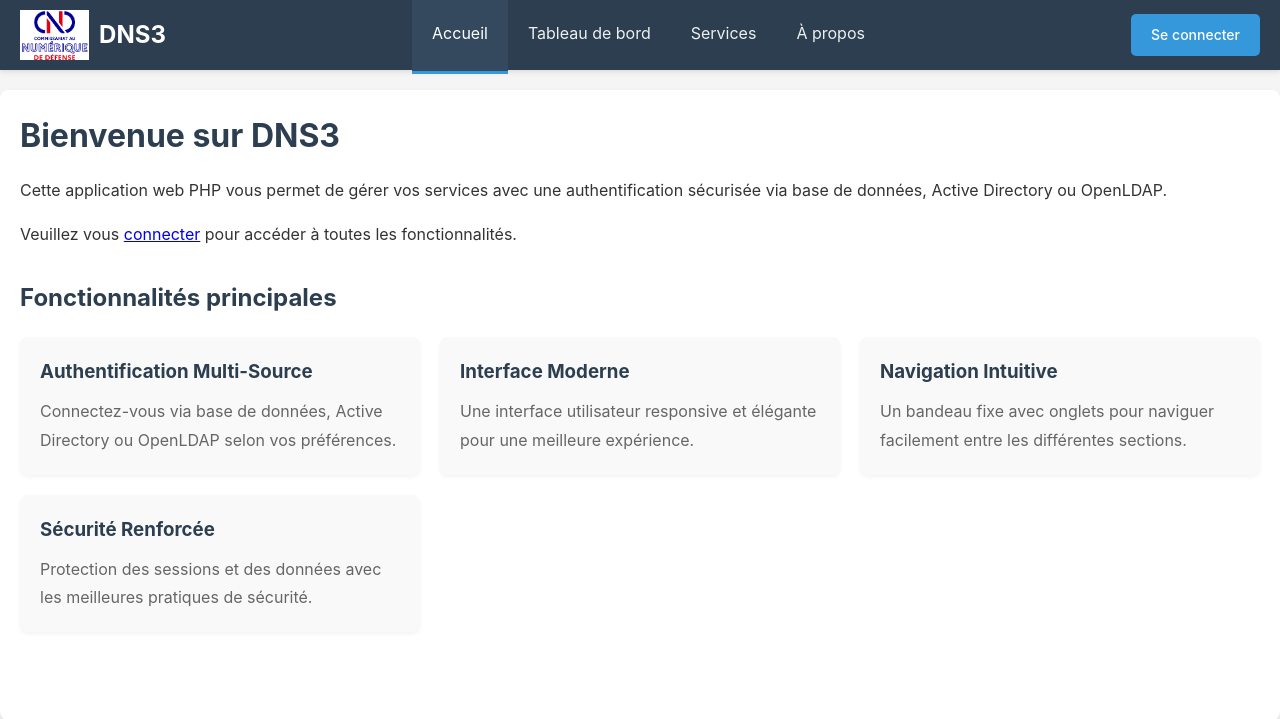
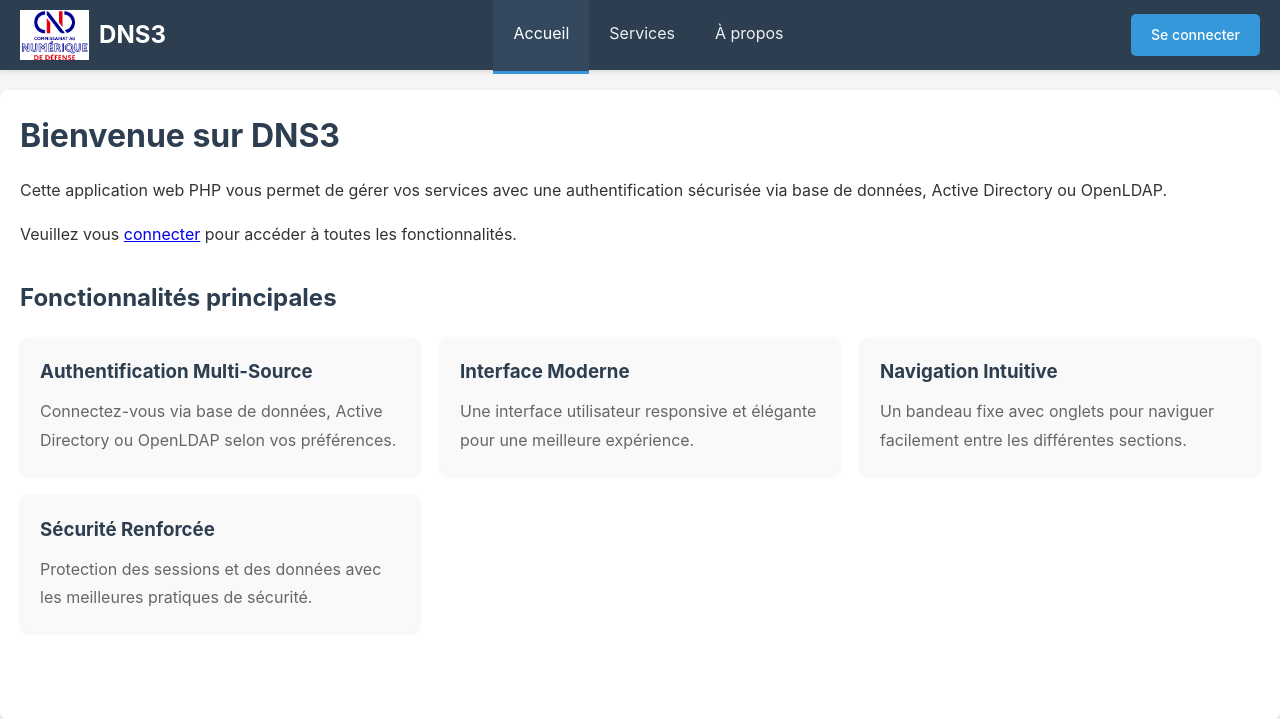
Before and after one commit to guittou/dns3, a PHP site: page /index.php in a window 1280 px wide. Shown: the top 719 px of the page. Run offline with PHP 8.4, Linux system fonts and the light colour scheme.

Commit message:
Refactor header navigation for active link detection

```diff
--- a/includes/header.php
+++ b/includes/header.php
@@ -20,6 +20,7 @@ $user = $auth->getCurrentUser();
         <div class="header-container">
             <div class="header-left">
                 <a href="<?php echo BASE_URL; ?>" class="logo">
+                    <!-- Utiliser le logo demandé -->
                     <img src="<?php echo BASE_URL; ?>assets/images/log_cnd_titre.PNG" alt="<?php echo SITE_NAME; ?>" class="logo-img" onerror="this.style.display='none'; this.nextElementSibling.style.display='inline';">
                     <span class="logo-text"><?php echo SITE_NAME; ?></span>
                 </a>
@@ -27,15 +28,14 @@ $user = $auth->getCurrentUser();
 
             <nav class="header-nav">
                 <ul class="nav-tabs">
-                    <li><a href="<?php echo BASE_URL; ?>" class="<?php echo ($_SERVER['REQUEST_URI'] == BASE_URL || $_SERVER['REQUEST_URI'] == BASE_URL . 'index.php') ? 'active' : ''; ?>">Accueil</a></li>
-                    <li><a href="<?php echo BASE_URL; ?>dashboard.php" class="<?php echo (strpos($_SERVER['REQUEST_URI'], 'dashboard') !== false) ? 'active' : ''; ?>">Tableau de bord</a></li>
-                    <li><a href="<?php echo BASE_URL; ?>services.php" class="<?php echo (strpos($_SERVER['REQUEST_URI'], 'services') !== false) ? 'active' : ''; ?>">Services</a></li>
-                    <li><a href="<?php echo BASE_URL; ?>about.php" class="<?php echo (strpos($_SERVER['REQUEST_URI'], 'about') !== false) ? 'active' : ''; ?>">À propos</a></li>
+                    <li><a href="<?php echo BASE_URL; ?>" class="<?php echo basename($_SERVER['PHP_SELF']) === 'index.php' ? 'active' : ''; ?>">Accueil</a></li>
+                    <li><a href="<?php echo BASE_URL; ?>services.php" class="<?php echo basename($_SERVER['PHP_SELF']) === 'services.php' ? 'active' : ''; ?>">Services</a></li>
+                    <li><a href="<?php echo BASE_URL; ?>about.php" class="<?php echo basename($_SERVER['PHP_SELF']) === 'about.php' ? 'active' : ''; ?>">À propos</a></li>
                 </ul>
             </nav>
 
             <div class="header-right">
-                <?php if ($user): ?>
+                <?php if ($auth->isLoggedIn() && $user): ?>
                     <div class="user-menu">
                         <span class="username"><?php echo htmlspecialchars($user['username']); ?></span>
                         <a href="<?php echo BASE_URL; ?>logout.php" class="btn btn-logout">Déconnexion</a>
```
